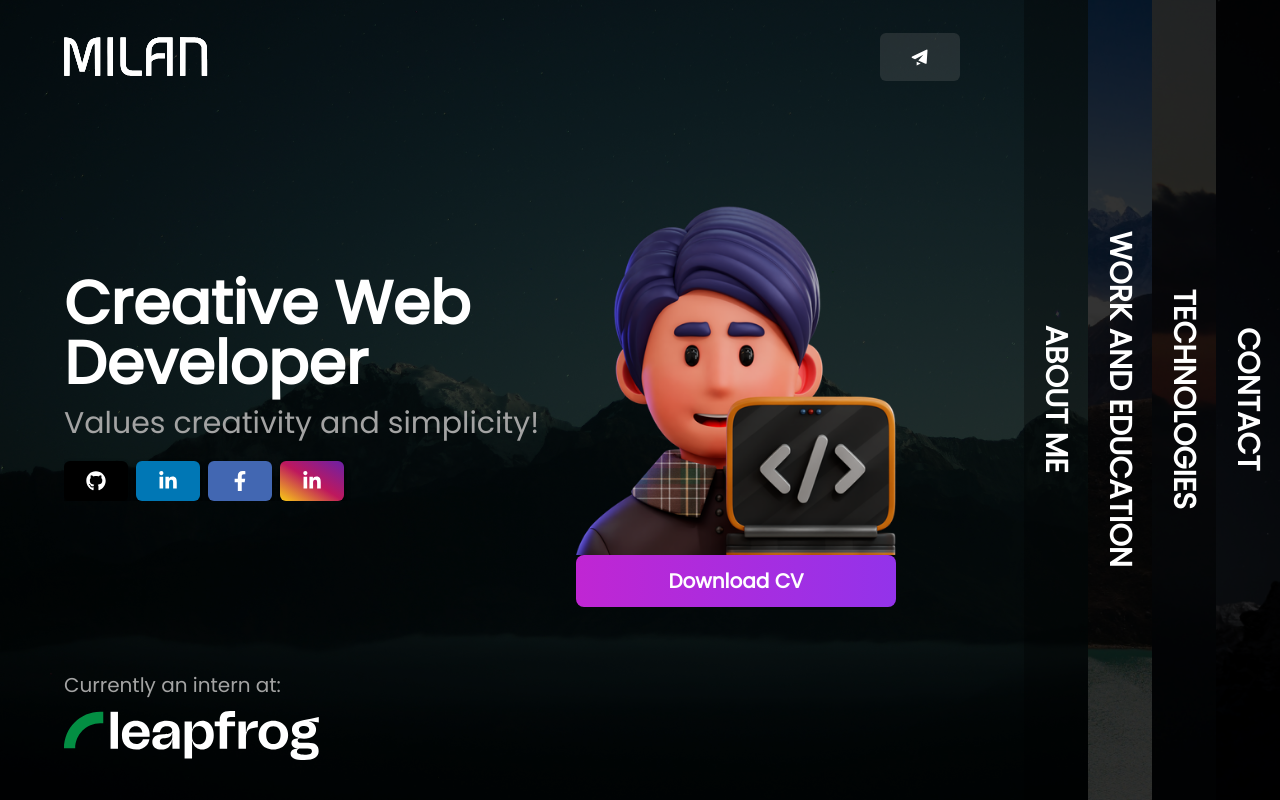
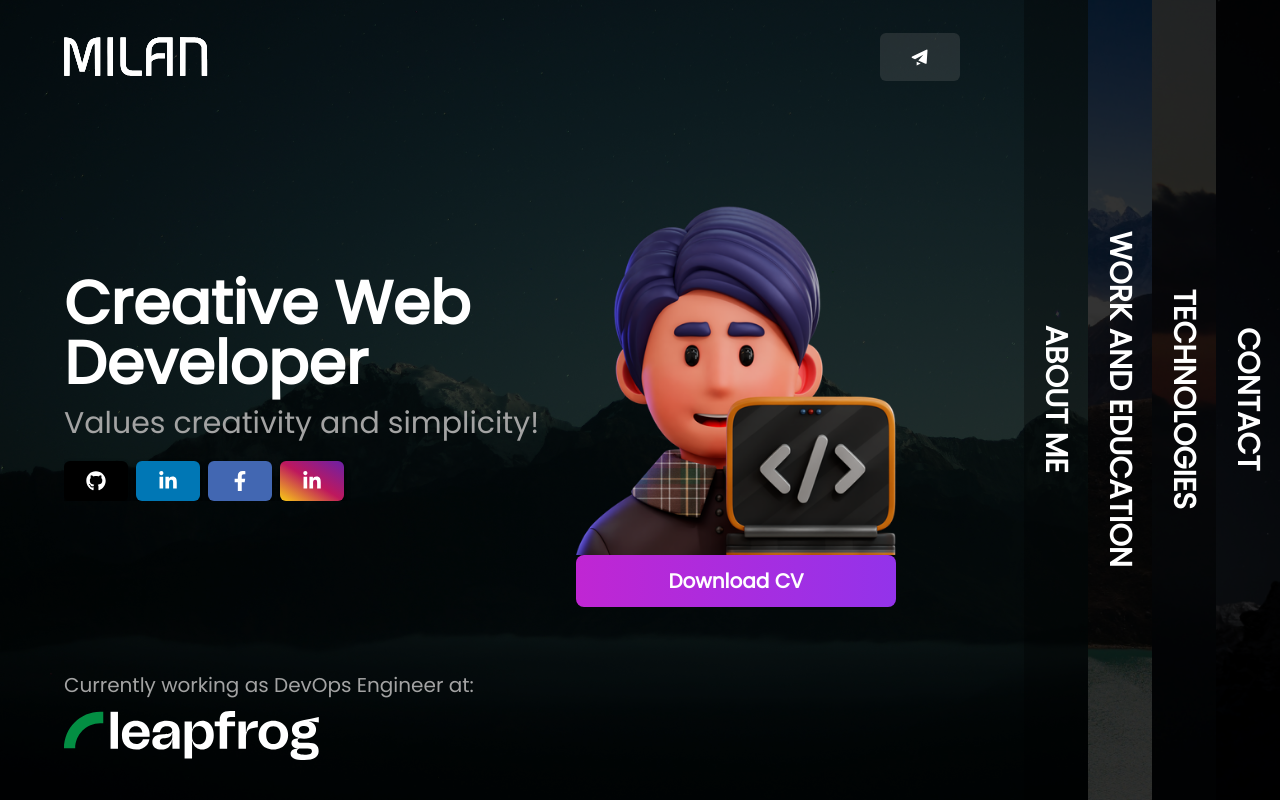
Before and after one commit to milan98080/portfolio, a React (Vite) app: page / in a window 1280 px wide. Built offline with nearby package versions, Linux system fonts and the light colour scheme.

Commit message:
Update AboutPage.jsx

```diff
--- a/src/pages/AboutPage.jsx
+++ b/src/pages/AboutPage.jsx
@@ -37,7 +37,7 @@ const AboutPage = () => {
         <MdOutlineSwipeLeft size={20} className=' text-white'/> &nbsp; &nbsp; <h1 className=' text-neutral-400 font-thin text-base font-poppins'> Swipe to Explore</h1>
       </div>
       <div className='absolute md:block mx-8 md:pt-10 lg:absolute flex flex-col lg:w-full bottom-20 md:bottom-32 lg:bottom-0 left-0  lg:mx-16 lg:mb-10'>
-        <h1 className=' text-neutral-400 text-sm lg:text-xl mb-3 font-poppins'>Currently an intern at:</h1>
+        <h1 className=' text-neutral-400 text-sm lg:text-xl mb-3 font-poppins'>Currently working as DevOps Engineer at:</h1>
         <img src='leapfrog.svg' className='w-36 md:w-44 lg:w-64' />
       </div>
     </>
```
